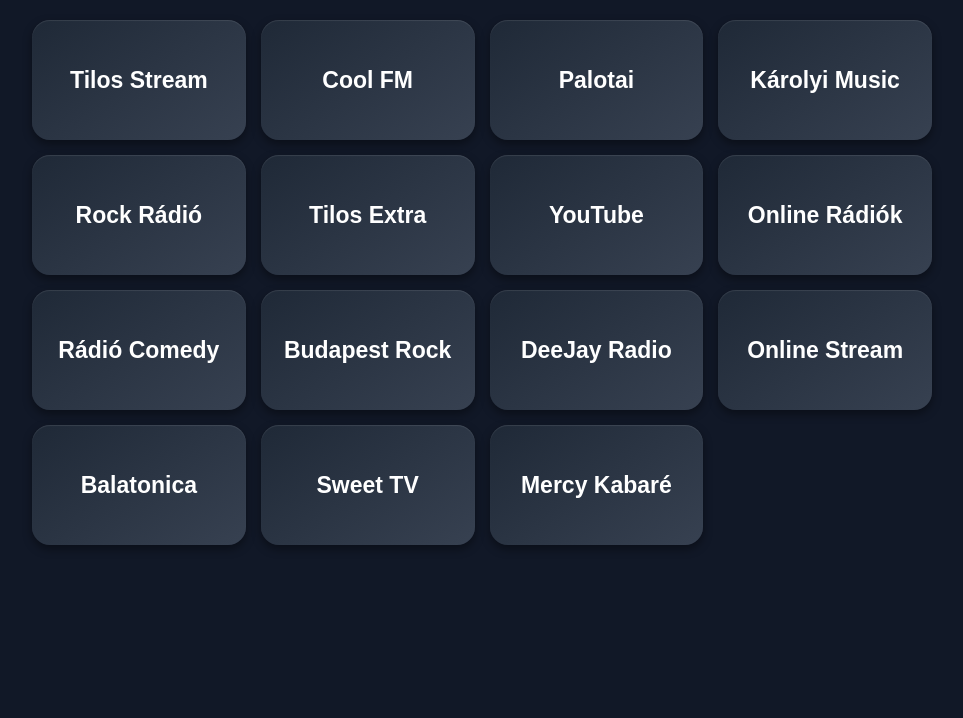
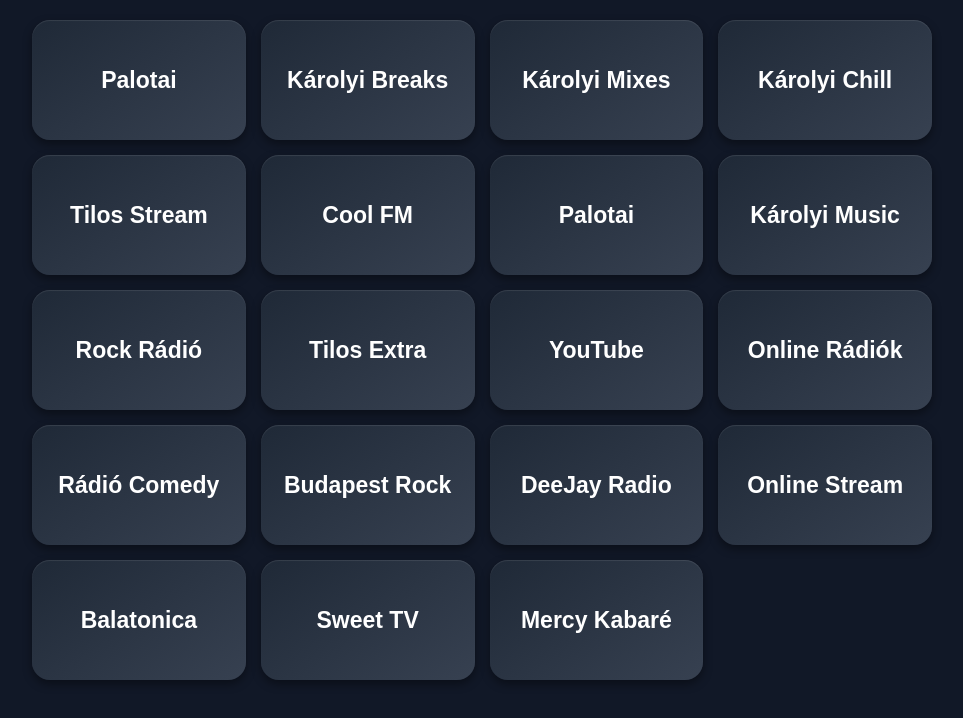
Before and after one commit to artad-sys/netspricc-site, a plain HTML site: page index.html in a window 1280 px wide. Shown: the whole page, without its empty margins (158-1121 px from the left). Drawn offline with Linux system fonts and the light colour scheme.

Commit message:
Add streaming links for Palotai and Károlyi

```diff
--- a/index.html
+++ b/index.html
@@ -80,6 +80,22 @@ h1{
 
 <div class="grid">
 
+<a class="btn" href="https://stream.tilos.hu/djpalotai" target="_blank">
+Palotai
+</a>
+
+<a class="btn" href="https://stream.tilos.hu/karolyi-breaks-dnb.m3u" target="_blank">
+Károlyi Breaks
+</a>
+
+<a class="btn" href="https://stream.tilos.hu/karolyi-mixes.m3u" target="_blank">
+Károlyi Mixes
+</a>
+
+<a class="btn" href="https://stream.tilos.hu/karolyi-chill-eclectic.m3u" target="_blank">
+Károlyi Chill
+</a>
+
 <a class="btn" href="https://stream.tilos.hu/" target="_blank">
 Tilos Stream
 </a>
```
